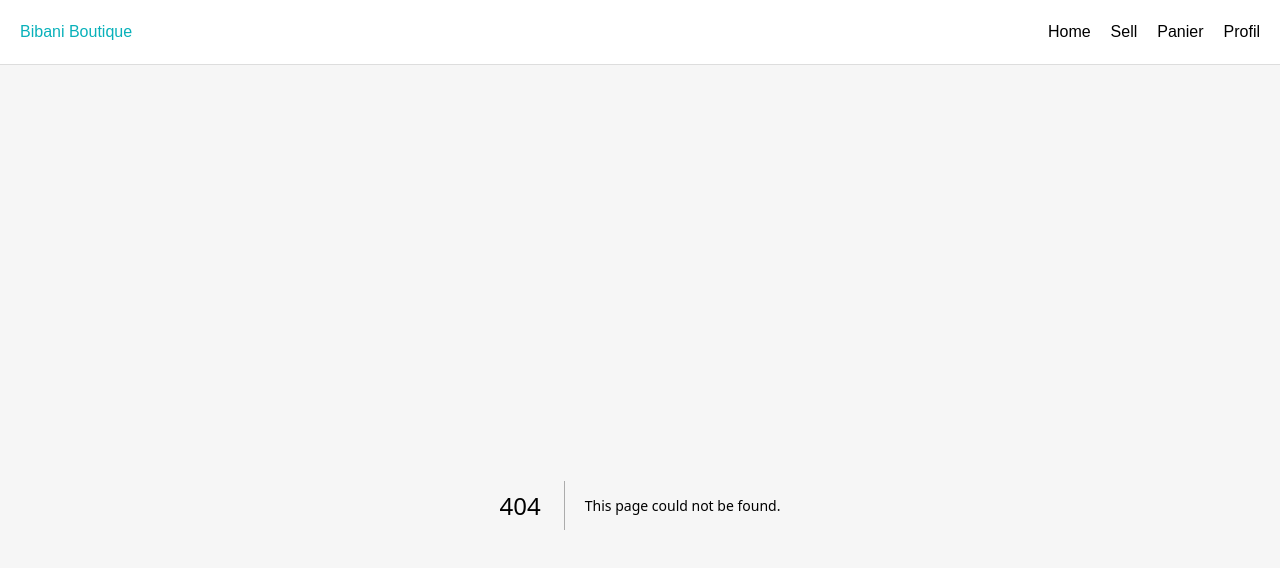
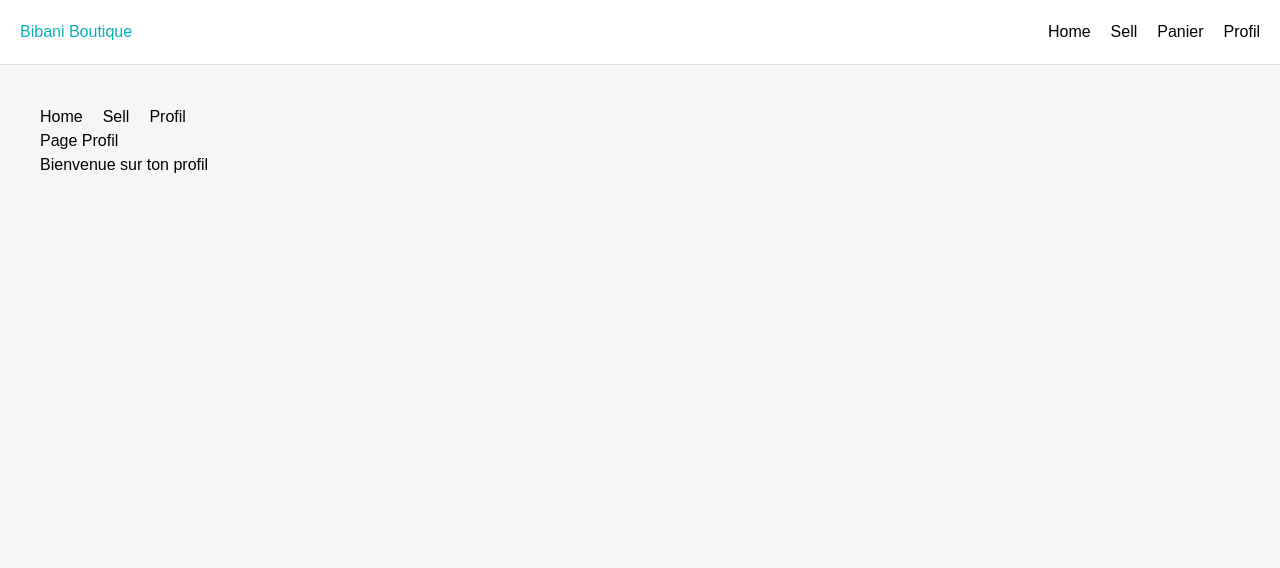
Before and after one commit to psakho922/vinted-web, a Next.js app: page /profil in a window 1280 px wide. Before the commit this address had no page. Shown: the top 568 px of the page. Built offline with nearby package versions, Linux system fonts and the light colour scheme.

Commit message:
Create page.tsx

```diff
--- /dev/null
+++ b/src/app/profil/page.tsx
@@ -0,0 +1,16 @@
+import Link from "next/link";
+
+export default function ProfilPage() {
+  return (
+    <div>
+      <nav style={{ display: "flex", gap: "20px" }}>
+        <Link href="/">Home</Link>
+        <Link href="/sell">Sell</Link>
+        <Link href="/profil">Profil</Link>
+      </nav>
+
+      <h1>Page Profil</h1>
+      <p>Bienvenue sur ton profil</p>
+    </div>
+  );
+}
```
